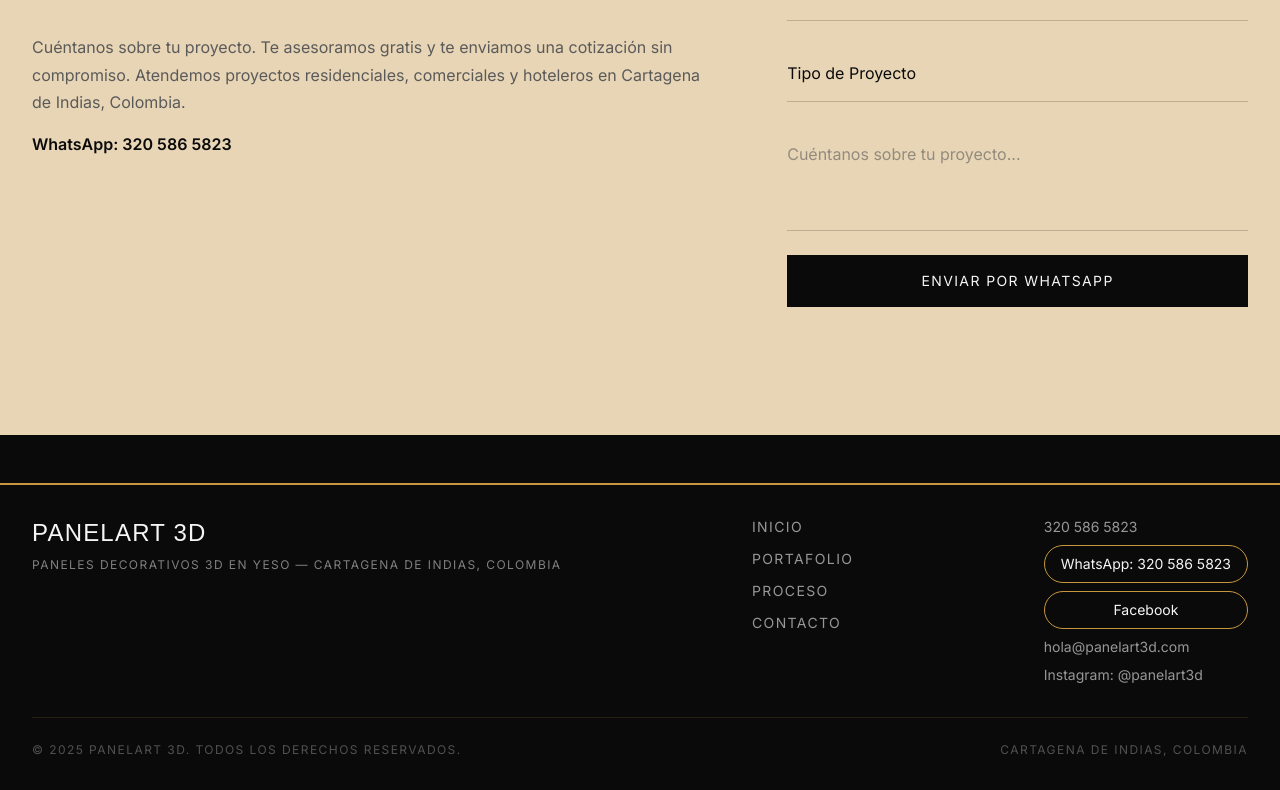
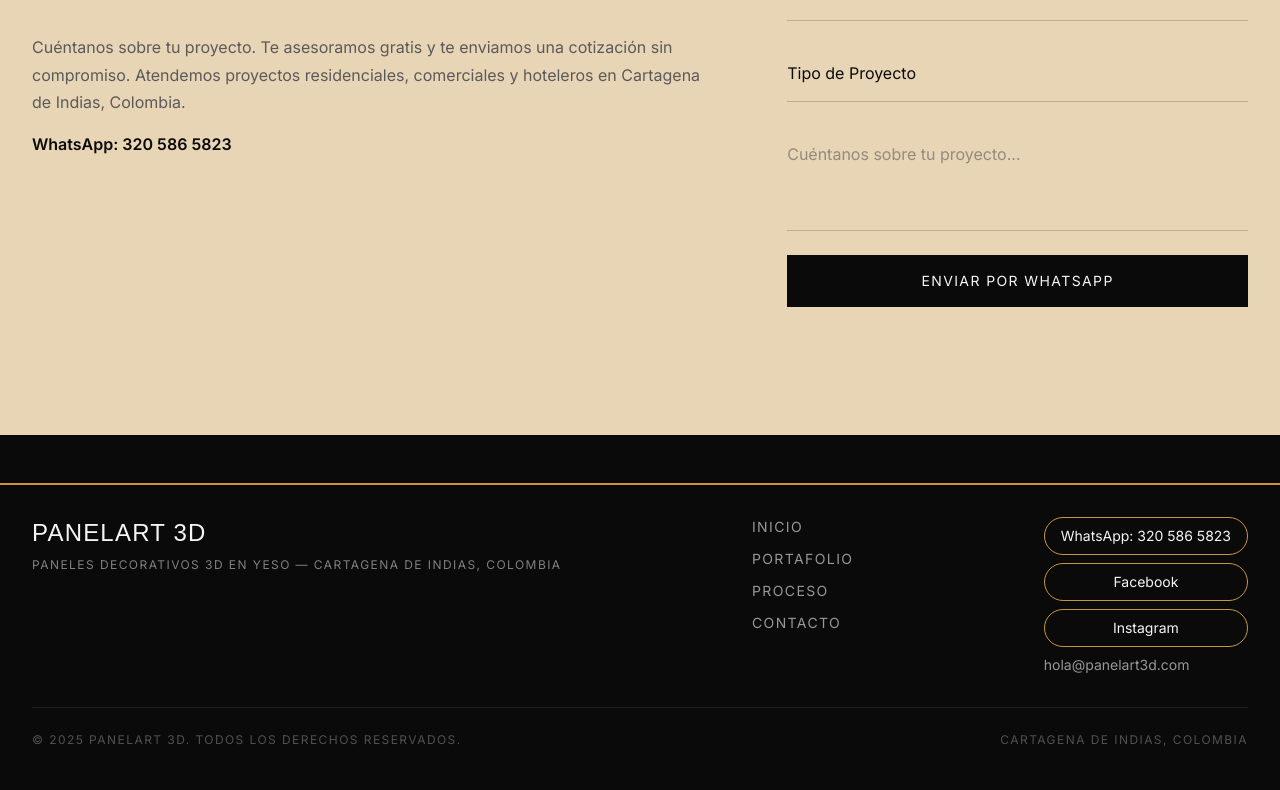
Before and after one commit to Harveyjnz31/PanelArt3D, a React (Vite) app in the folder app/: page / in a window 1280 px wide. Shown: the part 5324-6114 px from the top of the page. Built offline with nearby package versions, Linux system fonts and the light colour scheme; a web font is replaced by a local one.

Commit message:
Update footer buttons: WhatsApp phone button, Facebook profile link, Instagram button

```diff
--- a/app/src/sections/FooterSection.tsx
+++ b/app/src/sections/FooterSection.tsx
@@ -59,12 +59,6 @@ export default function FooterSection() {
           {/* Contact */}
           <div className="flex flex-col gap-2">
             <a
-              href={`tel:${CONTACT_PHONE_TEL}`}
-              className="font-body text-sm text-primary-light/60 hover:text-primary-accent transition-colors duration-300"
-            >
-              {CONTACT_PHONE_DISPLAY}
-            </a>
-            <a
               href={getWhatsAppUrl()}
               target="_blank"
               rel="noopener noreferrer"
@@ -73,7 +67,7 @@ export default function FooterSection() {
               WhatsApp: {CONTACT_PHONE_DISPLAY}
             </a>
             <a
-              href="https://facebook.com/PanelArt3D"
+              href="https://www.facebook.com/profile.php?id=61590263687253&active_status=null&start_date[min]=null&start_date[max]=null"
               target="_blank"
               rel="noopener noreferrer"
               className="font-body inline-flex items-center justify-center rounded-full border border-primary-accent px-4 py-2 text-sm text-primary-light hover:bg-primary-accent hover:text-dark transition-colors duration-300"
@@ -81,18 +75,18 @@ export default function FooterSection() {
               Facebook
             </a>
             <a
+              href="https://instagram.com/panelart3d"
+              target="_blank"
+              rel="noopener noreferrer"
+              className="font-body inline-flex items-center justify-center rounded-full border border-primary-accent px-4 py-2 text-sm text-primary-light hover:bg-primary-accent hover:text-dark transition-colors duration-300"
+            >
+              Instagram
+            </a>
+            <a
               href="mailto:hola@panelart3d.com"
               className="font-body text-sm text-primary-light/60 hover:text-primary-accent transition-colors duration-300"
             >
               hola@panelart3d.com
-            </a>
-            <a
-              href="https://instagram.com/panelart3d"
-              target="_blank"
-              rel="noopener noreferrer"
-              className="font-body text-sm text-primary-light/60 hover:text-primary-accent transition-colors duration-300"
-            >
-              Instagram: @panelart3d
             </a>
           </div>
         </div>
```
